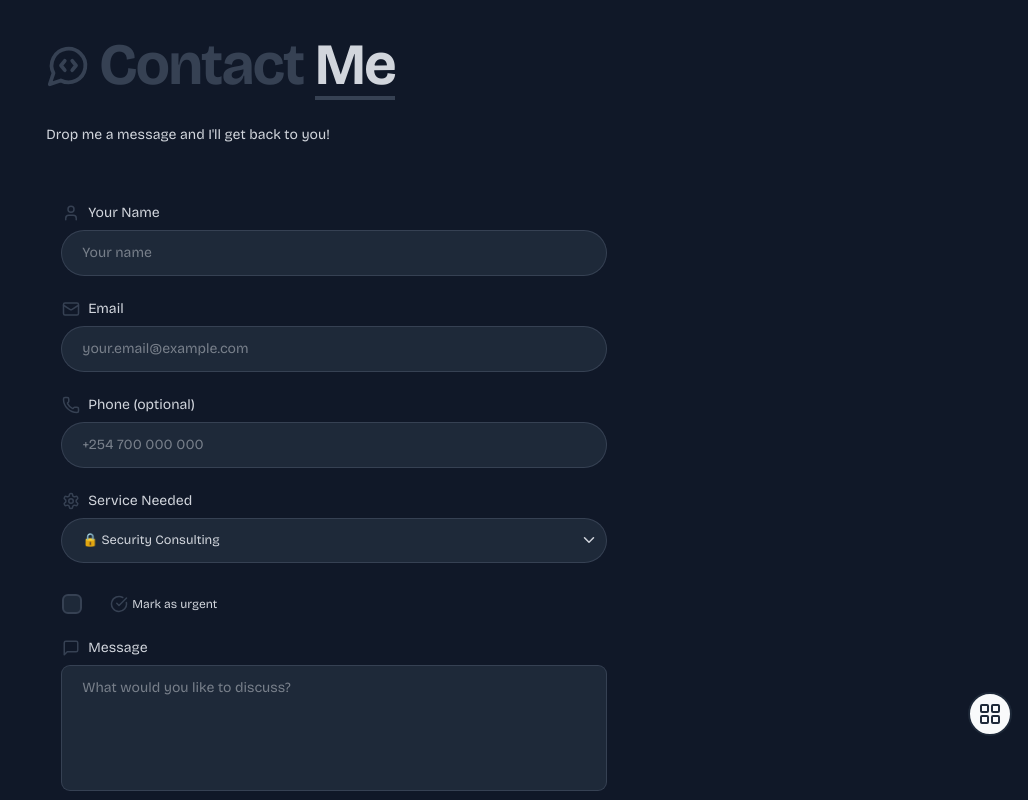
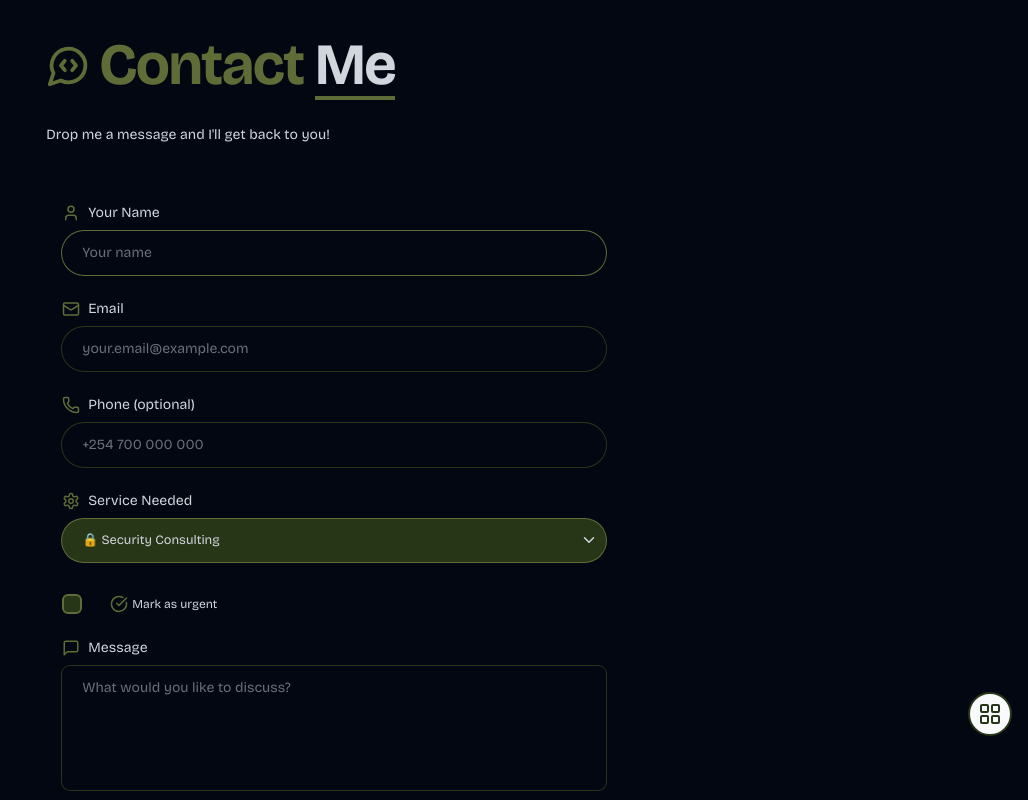
Before and after one commit to cmotanya/dev-portfolio, a Next.js app: page /contact in a window 1280 px wide. Shown: the top 800 px of the page, without its empty margins (252-1280 px from the left). Built offline with nearby package versions, Linux system fonts and the light colour scheme.

Commit message:
refactor: Update color scheme in Contact component and global styles for consistency

```diff
--- a/app/contact/page.tsx
+++ b/app/contact/page.tsx
@@ -286,7 +286,7 @@ function Contact() {
                     aria-describedby="name-error"
                     autoFocus={true}
                     className={cn(
-                      "ring-secondary bg-primary w-full rounded-full px-5 py-3 ring transition-all focus:outline-none",
+                      "ring-primary w-full rounded-full px-5 py-3 ring transition-all focus:outline-none",
                       errors.name ? "ring-red-500" : "focus:ring-secondary",
                       submissionStatus === "submitting"
                         ? "pointer-events-none"
@@ -325,7 +325,7 @@ function Contact() {
                     placeholder="your.email@example.com"
                     autoComplete="email"
                     className={cn(
-                      "ring-secondary bg-primary w-full rounded-full px-5 py-3 ring transition-all focus:outline-none",
+                      "ring-primary w-full rounded-full px-5 py-3 ring transition-all focus:outline-none",
                       errors.email ? "ring-red-500" : "focus:ring-secondary",
                       submissionStatus === "submitting"
                         ? "pointer-events-none"
@@ -365,7 +365,7 @@ function Contact() {
                     title="Format: 700-000-000"
                     placeholder="+254 700 000 000"
                     className={cn(
-                      "ring-secondary bg-primary w-full rounded-full px-5 py-3 ring transition-all focus:outline-none",
+                      "ring-primary w-full rounded-full px-5 py-3 ring transition-all focus:outline-none",
                       errors.mobile ? "ring-red-500" : "focus:ring-secondary",
                       submissionStatus === "submitting"
                         ? "pointer-events-none"
@@ -505,7 +505,7 @@ function Contact() {
                     aria-describedby="textarea-error"
                     placeholder="What would you like to discuss?"
                     className={cn(
-                      "ring-secondary bg-primary w-full resize-none rounded-lg px-5 py-3 ring transition-all focus:outline-none",
+                      "ring-primary w-full resize-none rounded-lg px-5 py-3 ring transition-all focus:outline-none",
                       errors.textarea ? "ring-red-500" : "focus:ring-secondary",
                       submissionStatus === "submitting"
                         ? "pointer-events-none"
@@ -541,7 +541,7 @@ function Contact() {
                     ? "bg-primary/50"
                     : Object.keys(errors).length > 0 || isDelayAfterSuccess
                       ? "bg-primary/50 cursor-not-allowed select-none"
-                      : "bg-primary ring-secondary ring",
+                      : "bg-accent",
                 )}
               >
                 {submissionStatus === "submitting" ? (
--- a/app/globals.css
+++ b/app/globals.css
@@ -1,10 +1,10 @@
 @import "tailwindcss";
 
 @theme {
-  --color-primary: oklch(27.8% 0.033 256.848); /* bg-gray-800 */
-  --color-secondary: oklch(37.3% 0.034 259.733); /* bg-gray-700 */
-  --color-accent: oklch(27.8% 0.033 256.848 / 0.5); /* bg-gray-700 */
-  --color-background: oklch(21% 0.034 264.665); /* bg-gray-900 */
+  --color-primary: #283618; /* bg-gray-800 */
+  --color-secondary: #606c38; /* bg-gray-700 */
+  --color-accent: #1f18f2; /* bg-gray-700 */
+  --color-background: oklch(13% 0.028 261.692); /* bg-gray-900 */
   --color-text: oklch(87.2% 0.01 258.338); /* text-gray-500 */
 
   --text-xs-sm: 0.8rem;
```
